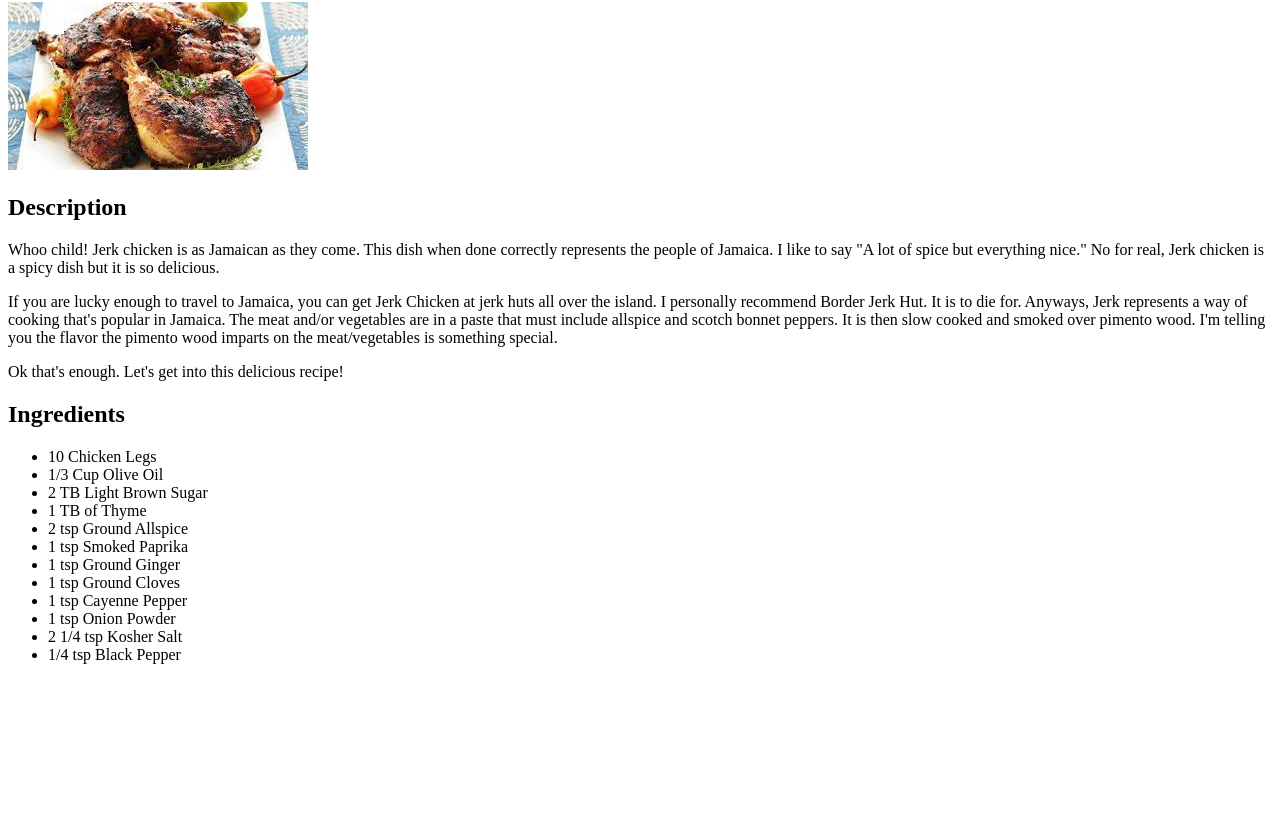
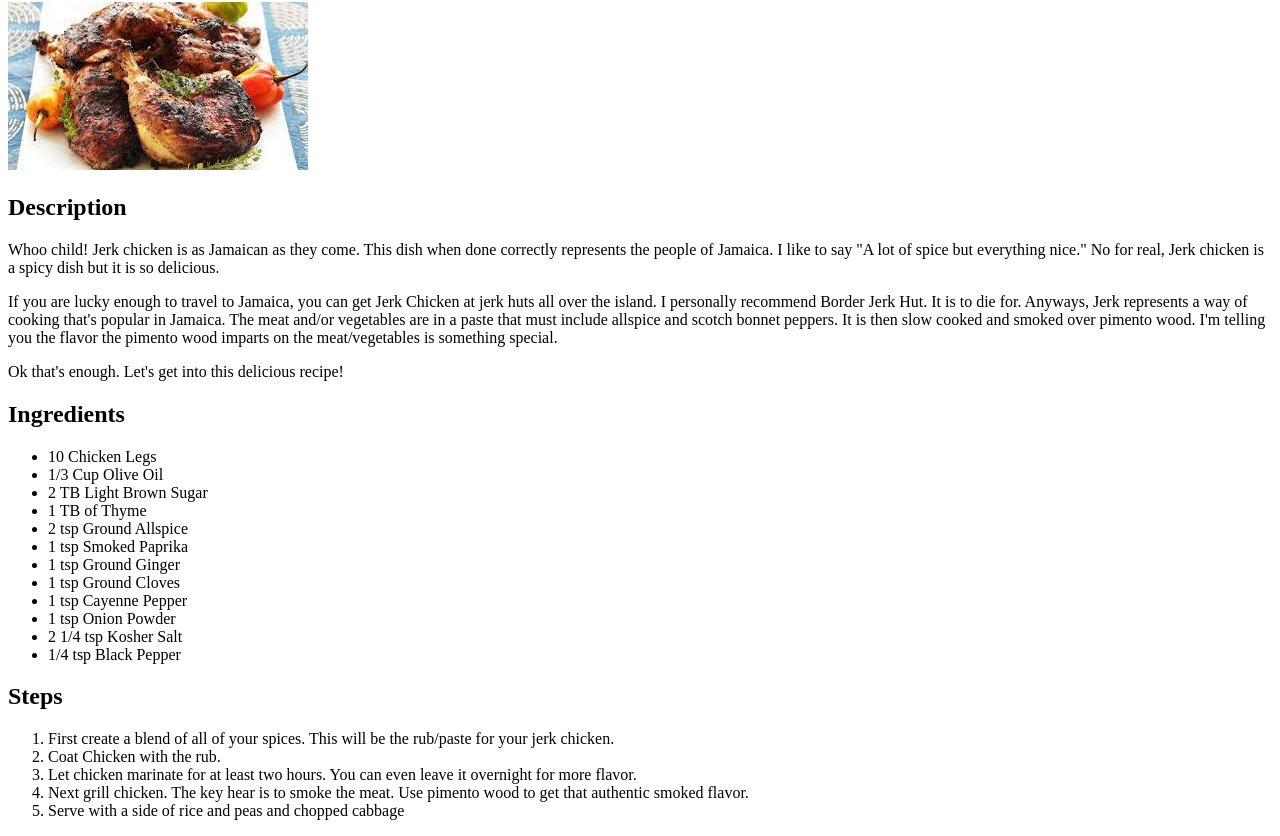
Before and after one commit to keysInAi/odin-recipes, a plain HTML site: page recipes/jamaican-jerk-chicken.html in a window 1280 px wide. Shown: the part 78-914 px from the top of the page. Before the commit the page ends 800 px from the top, so only its background shows below. Drawn offline with Linux system fonts and the light colour scheme.

Commit message:
Edit Jerk Chicken page

```diff
--- a/recipes/jamaican-jerk-chicken.html
+++ b/recipes/jamaican-jerk-chicken.html
@@ -8,7 +8,7 @@
 </head>
 <body>
     <h1>Jamaican Jerk Chicken</h1>
-        <img src="../images/jerkchicken.jpeg">
+        <img src="./images/jerkchicken.jpeg" alt="Picture of Jerk Chicken">
     <h2>Description</h2>
         <p>Whoo child! Jerk chicken is as Jamaican as they come. This dish when done correctly represents the people of Jamaica. I like to say "A lot of spice but everything nice." No for real, Jerk chicken is a spicy dish but it is so delicious.</p>
         <p>If you are lucky enough to travel to Jamaica, you can get Jerk Chicken at jerk huts all over the island. I personally recommend Border Jerk Hut. It is to die for.
@@ -30,6 +30,14 @@
             <li>2 1/4 tsp Kosher Salt</li>
             <li>1/4 tsp Black Pepper</li>
         </ul>
+    <h2>Steps</h2>
+        <ol>
+            <li>First create a blend of all of your spices. This will be the rub/paste for your jerk chicken.</li>
+            <li>Coat Chicken with the rub.</li>
+            <li>Let chicken marinate for at least two hours. You can even leave it overnight for more flavor.</li>
+            <li>Next grill chicken. The key hear is to smoke the meat. Use pimento wood to get that authentic smoked flavor.</li>
+            <li>Serve with a side of rice and peas and chopped cabbage</li>
+        </ol>
 
 </body>
 </html>
```
